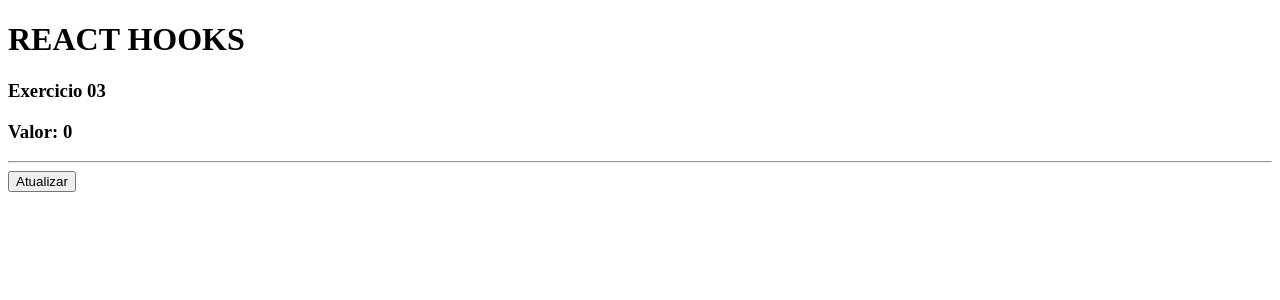
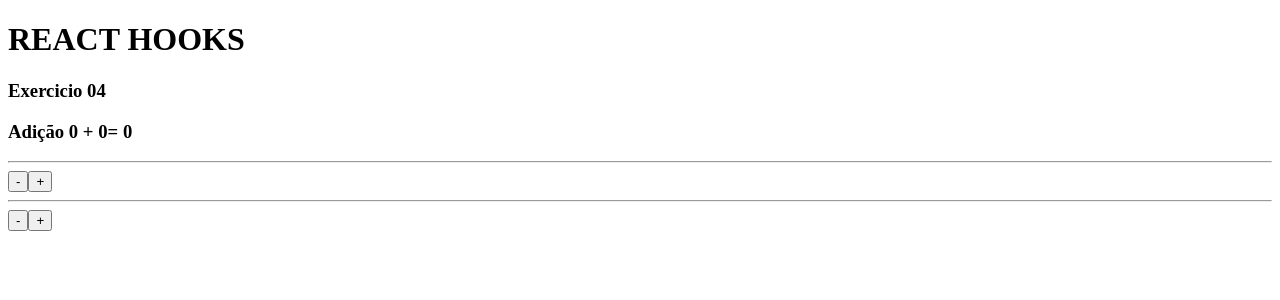
Before and after one commit to marceloAron1980/react_next_hooks, a React (Vite) app: page / in a window 1280 px wide. Shown: the top 300 px of the page. Built offline with nearby package versions, Linux system fonts and the light colour scheme.

Commit message:
06_hooks

```diff
--- a/src/App.jsx
+++ b/src/App.jsx
@@ -27,7 +27,8 @@
 // import HookState02 from "./components/UseState_02"
 // import HookState03 from "./components/UseState_03"
 // import HookState04 from "./components/UseState_04"
-import HookState05 from "./components/UseState_05"
+// import HookState05 from "./components/UseState_05"
+import HookState06 from "./components/UseState_06"
 export default ()=>{
     return (
         <>
@@ -36,7 +37,8 @@
         {/* <HookState02/> */}
         {/* <HookState03/>  */}
         {/* <HookState04/>  */}
-        <HookState05/>
+        {/* <HookState05/>  */}
+        <HookState06/>
         </>
     )
 }
--- /dev/null
+++ b/src/components/UseState_06.jsx
@@ -0,0 +1,24 @@
+import React from "react";
+import { useState } from "react";
+import UseState_06a from "./UseState_06a";
+
+export default () => {
+    const [valor1, setValor1]=useState(0)
+    const [valor2, setValor2]=useState(0)
+
+    function decValor1() { setValor1(old => old - 5) }
+    function incValor1() { setValor1(old => old + 5) }
+    function decValor2() { setValor2(old => old - 10) }
+    function incValor2() { setValor2(old => old + 10) }
+
+    return(
+        <>
+        <h3>Exercicio 04 </h3>
+        <h3>Adição {valor1} + {valor2}= <strong>{valor1 + valor2}</strong> </h3>
+        <hr />
+        <UseState_06a funcaoDec={decValor1} funcaoInc={incValor1}/>
+        <hr />
+        <UseState_06a funcaoDec={decValor2} funcaoInc={incValor2}/>
+        </>
+    )
+}
--- /dev/null
+++ b/src/components/UseState_06a.jsx
@@ -0,0 +1,10 @@
+import React from "react";
+
+export default ({funcaoDec,funcaoInc}) => {
+    return(
+        <>
+        <button onClick={funcaoDec}>-</button>
+        <button onClick={funcaoInc}>+</button>
+        </>
+    )
+}
```
